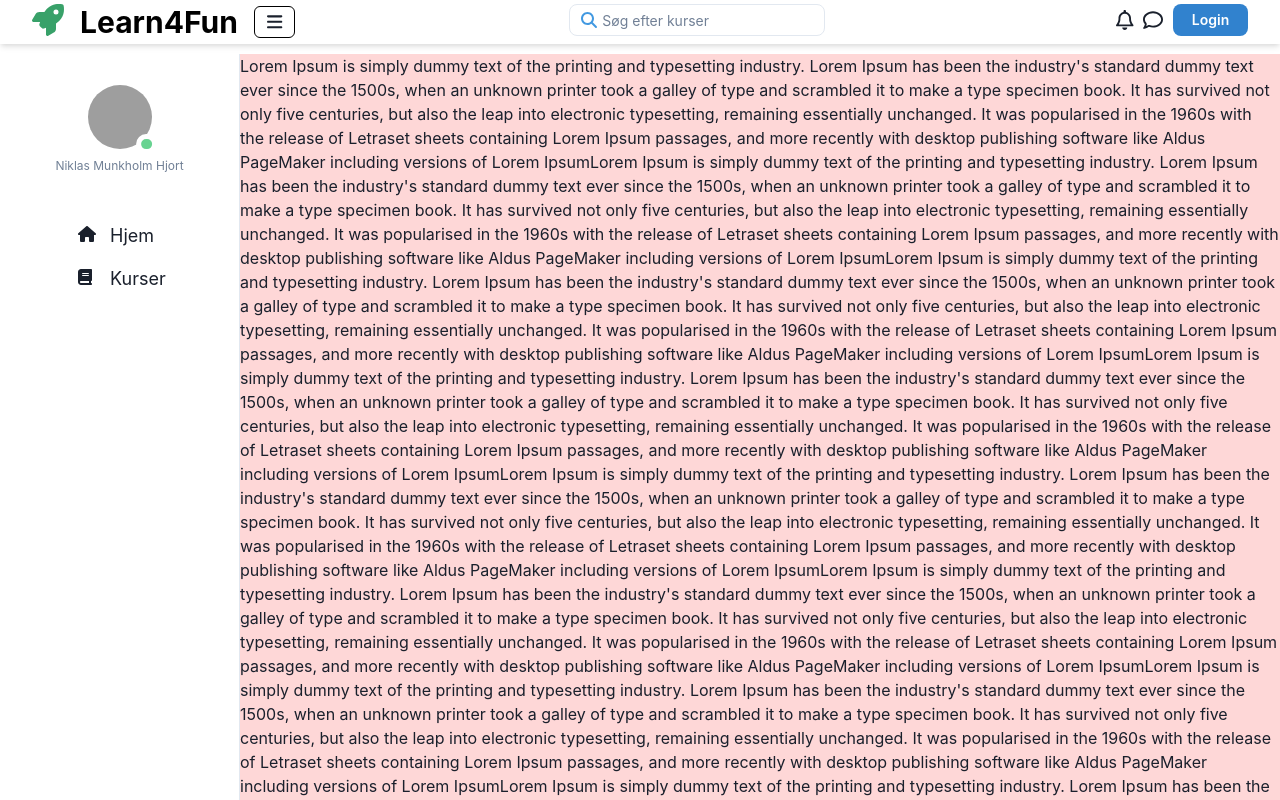
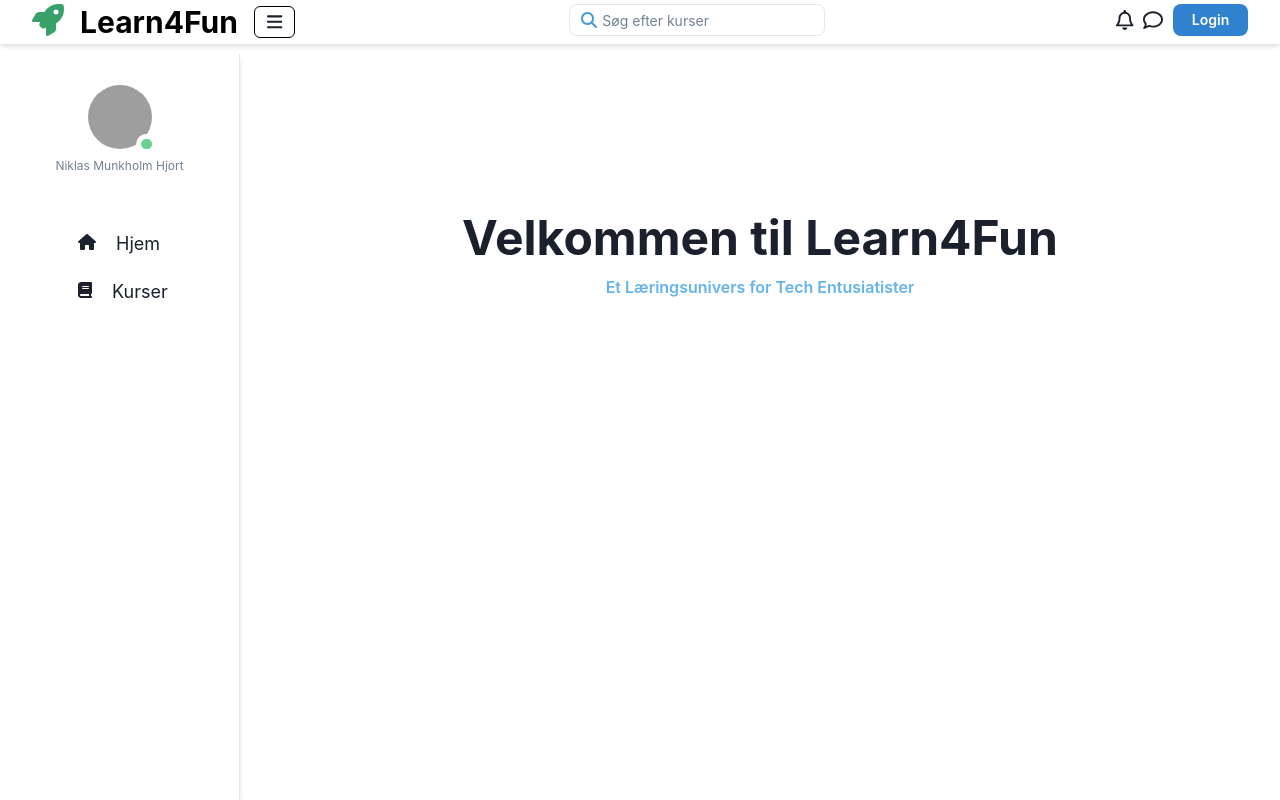
Before and after one commit to nikl1425/NextTsL4F, a Next.js app: page / in a window 1280 px wide. Built offline with nearby package versions, Linux system fonts and the light colour scheme; grey boxes are pictures that could not be loaded.

Commit message:
working on hero

```diff
--- a/pages/index.tsx
+++ b/pages/index.tsx
@@ -1,25 +1,26 @@
-
+import { Container, Stack, Heading, Text, Center } from "@chakra-ui/react"
 
 export default function Home() {
   return (
     <>
-     <span>
-      {"Lorem Ipsum is simply dummy text of the printing and typesetting industry. Lorem Ipsum has been the industry's standard dummy text ever since the 1500s, when an unknown printer took a galley of type and scrambled it to make a type specimen book. It has survived not only five centuries, but also the leap into electronic typesetting, remaining essentially unchanged. It was popularised in the 1960s with the release of Letraset sheets containing Lorem Ipsum passages, and more recently with desktop publishing software like Aldus PageMaker including versions of Lorem Ipsum"}
-      {"Lorem Ipsum is simply dummy text of the printing and typesetting industry. Lorem Ipsum has been the industry's standard dummy text ever since the 1500s, when an unknown printer took a galley of type and scrambled it to make a type specimen book. It has survived not only five centuries, but also the leap into electronic typesetting, remaining essentially unchanged. It was popularised in the 1960s with the release of Letraset sheets containing Lorem Ipsum passages, and more recently with desktop publishing software like Aldus PageMaker including versions of Lorem Ipsum"}
-      {"Lorem Ipsum is simply dummy text of the printing and typesetting industry. Lorem Ipsum has been the industry's standard dummy text ever since the 1500s, when an unknown printer took a galley of type and scrambled it to make a type specimen book. It has survived not only five centuries, but also the leap into electronic typesetting, remaining essentially unchanged. It was popularised in the 1960s with the release of Letraset sheets containing Lorem Ipsum passages, and more recently with desktop publishing software like Aldus PageMaker including versions of Lorem Ipsum"}
-      {"Lorem Ipsum is simply dummy text of the printing and typesetting industry. Lorem Ipsum has been the industry's standard dummy text ever since the 1500s, when an unknown printer took a galley of type and scrambled it to make a type specimen book. It has survived not only five centuries, but also the leap into electronic typesetting, remaining essentially unchanged. It was popularised in the 1960s with the release of Letraset sheets containing Lorem Ipsum passages, and more recently with desktop publishing software like Aldus PageMaker including versions of Lorem Ipsum"}
-      {"Lorem Ipsum is simply dummy text of the printing and typesetting industry. Lorem Ipsum has been the industry's standard dummy text ever since the 1500s, when an unknown printer took a galley of type and scrambled it to make a type specimen book. It has survived not only five centuries, but also the leap into electronic typesetting, remaining essentially unchanged. It was popularised in the 1960s with the release of Letraset sheets containing Lorem Ipsum passages, and more recently with desktop publishing software like Aldus PageMaker including versions of Lorem Ipsum"}
-      {"Lorem Ipsum is simply dummy text of the printing and typesetting industry. Lorem Ipsum has been the industry's standard dummy text ever since the 1500s, when an unknown printer took a galley of type and scrambled it to make a type specimen book. It has survived not only five centuries, but also the leap into electronic typesetting, remaining essentially unchanged. It was popularised in the 1960s with the release of Letraset sheets containing Lorem Ipsum passages, and more recently with desktop publishing software like Aldus PageMaker including versions of Lorem Ipsum"}
-      {"Lorem Ipsum is simply dummy text of the printing and typesetting industry. Lorem Ipsum has been the industry's standard dummy text ever since the 1500s, when an unknown printer took a galley of type and scrambled it to make a type specimen book. It has survived not only five centuries, but also the leap into electronic typesetting, remaining essentially unchanged. It was popularised in the 1960s with the release of Letraset sheets containing Lorem Ipsum passages, and more recently with desktop publishing software like Aldus PageMaker including versions of Lorem Ipsum"}
-      {"Lorem Ipsum is simply dummy text of the printing and typesetting industry. Lorem Ipsum has been the industry's standard dummy text ever since the 1500s, when an unknown printer took a galley of type and scrambled it to make a type specimen book. It has survived not only five centuries, but also the leap into electronic typesetting, remaining essentially unchanged. It was popularised in the 1960s with the release of Letraset sheets containing Lorem Ipsum passages, and more recently with desktop publishing software like Aldus PageMaker including versions of Lorem Ipsum"}
-      {"Lorem Ipsum is simply dummy text of the printing and typesetting industry. Lorem Ipsum has been the industry's standard dummy text ever since the 1500s, when an unknown printer took a galley of type and scrambled it to make a type specimen book. It has survived not only five centuries, but also the leap into electronic typesetting, remaining essentially unchanged. It was popularised in the 1960s with the release of Letraset sheets containing Lorem Ipsum passages, and more recently with desktop publishing software like Aldus PageMaker including versions of Lorem Ipsum"}
-      {"Lorem Ipsum is simply dummy text of the printing and typesetting industry. Lorem Ipsum has been the industry's standard dummy text ever since the 1500s, when an unknown printer took a galley of type and scrambled it to make a type specimen book. It has survived not only five centuries, but also the leap into electronic typesetting, remaining essentially unchanged. It was popularised in the 1960s with the release of Letraset sheets containing Lorem Ipsum passages, and more recently with desktop publishing software like Aldus PageMaker including versions of Lorem Ipsum"}
-      {"Lorem Ipsum is simply dummy text of the printing and typesetting industry. Lorem Ipsum has been the industry's standard dummy text ever since the 1500s, when an unknown printer took a galley of type and scrambled it to make a type specimen book. It has survived not only five centuries, but also the leap into electronic typesetting, remaining essentially unchanged. It was popularised in the 1960s with the release of Letraset sheets containing Lorem Ipsum passages, and more recently with desktop publishing software like Aldus PageMaker including versions of Lorem Ipsum"}
-      {"Lorem Ipsum is simply dummy text of the printing and typesetting industry. Lorem Ipsum has been the industry's standard dummy text ever since the 1500s, when an unknown printer took a galley of type and scrambled it to make a type specimen book. It has survived not only five centuries, but also the leap into electronic typesetting, remaining essentially unchanged. It was popularised in the 1960s with the release of Letraset sheets containing Lorem Ipsum passages, and more recently with desktop publishing software like Aldus PageMaker including versions of Lorem Ipsum"}
-      {"Lorem Ipsum is simply dummy text of the printing and typesetting industry. Lorem Ipsum has been the industry's standard dummy text ever since the 1500s, when an unknown printer took a galley of type and scrambled it to make a type specimen book. It has survived not only five centuries, but also the leap into electronic typesetting, remaining essentially unchanged. It was popularised in the 1960s with the release of Letraset sheets containing Lorem Ipsum passages, and more recently with desktop publishing software like Aldus PageMaker including versions of Lorem Ipsum"}
-      {"Lorem Ipsum is simply dummy text of the printing and typesetting industry. Lorem Ipsum has been the industry's standard dummy text ever since the 1500s, when an unknown printer took a galley of type and scrambled it to make a type specimen book. It has survived not only five centuries, but also the leap into electronic typesetting, remaining essentially unchanged. It was popularised in the 1960s with the release of Letraset sheets containing Lorem Ipsum passages, and more recently with desktop publishing software like Aldus PageMaker including versions of Lorem Ipsum"}
-      {"Lorem Ipsum is simply dummy text of the printing and typesetting industry. Lorem Ipsum has been the industry's standard dummy text ever since the 1500s, when an unknown printer took a galley of type and scrambled it to make a type specimen book. It has survived not only five centuries, but also the leap into electronic typesetting, remaining essentially unchanged. It was popularised in the 1960s with the release of Letraset sheets containing Lorem Ipsum passages, and more recently with desktop publishing software like Aldus PageMaker including versions of Lorem Ipsum"}
-     </span>
+    <Container h={'100%'} maxW={'7xl'} >
+      <Center h={400}>
+      <Stack align={'center'}>
+        <Stack>
+          <Heading
+          as={'h1'}
+          fontWeight={'bold'}
+          fontSize={{ base: '2xl', sm: '3xl', lg: '5xl' }}>
+            Velkommen til Learn4Fun
+          </Heading>
+          <Text as={'h2'} fontSize={{base: 'lg', small: 'md'}} textAlign={'center'} fontWeight={'semibold'} color={'blue.300'}>
+            Et Læringsunivers for Tech Entusiatister
+          </Text>
+        </Stack>
+      </Stack>
+      </Center>
+
+    </Container>
     </>
   )
 }
--- a/pages/layout.tsx
+++ b/pages/layout.tsx
@@ -27,10 +27,10 @@ const Layout: FC<Props> = ({ children }) => {
                 </Box>
                 <Box className="sideBar" h='100%' marginTop='10px' overflow='hidden'  bg='white'>
                     <Flex height="full" >
-                            <Box height="full" w={sideBarActive ? `${SIDEBAR_WIDTH}px` : '0%'} transition="1s ease-in-out">
+                            <Box bg='white' boxShadow='md' zIndex={0} height="full" w={sideBarActive ? `${SIDEBAR_WIDTH}px` : '0%'} transition="1s ease-in-out">
                                     <SideBar active={sideBarActive} title="sidebar" />
                             </Box>
-                            <Box bg='red.100' w="100%" h='100%' overflowY='auto' >
+                            <Box mx={2} zIndex={1} bg='white' w="100%" h='100%' overflowY='auto' >
                                 {children}
                                 <Footer />
                             </Box>
--- a/src/components/sidebar/NavItem.tsx
+++ b/src/components/sidebar/NavItem.tsx
@@ -1,5 +1,5 @@
 
-import { Link as ChakraLink, Box, Flex, Text, useColorModeValue } from '@chakra-ui/react';
+import { Link as ChakraLink, Box, Flex, Text, useColorModeValue, Center, Stack } from '@chakra-ui/react';
 import FontAwesomeWrap from '../Icons/FontAwesomeWrap';
 import React, { FC } from 'react';
 import { IconDefinition } from '@fortawesome/free-solid-svg-icons';
@@ -12,6 +12,7 @@ const NavItem: FC<{ icon: IconDefinition, name: string, link: string }> = ({ ico
       <Flex
         p="2"
         mx="2"
+        my="2"
         borderRadius="lg"
         role="group"
         cursor="pointer"
@@ -21,18 +22,15 @@ const NavItem: FC<{ icon: IconDefinition, name: string, link: string }> = ({ ico
         }}
       >
         <Box marginLeft="30%" >
-          <Flex>
-            <Box w="5" marginRight="2">
+          <Stack spacing={4} direction='row'>
+            <Box height={6}>
               {icon && (<FontAwesomeIcon size='1x' icon={icon} />)}
             </Box>
-            <Box>
+            <Box height={6}>
               {name && (<Text marginLeft='1' fontSize='lg' fontWeight='md'>{name}</Text>)}
             </Box>
-          </Flex>
-
+          </Stack>
         </Box>
-
-
       </Flex>
     </ChakraLink>
   );
--- a/src/components/sidebar/SideBar.tsx
+++ b/src/components/sidebar/SideBar.tsx
@@ -41,7 +41,7 @@ const SideBarContent: FC<{active: boolean}> = (active) => {
                     <Center>
                         {active ? (<Wrap marginLeft="auto" marginRight="auto">
                             <WrapItem>
-                                <Avatar size='lg' name={name} src='https://bit.ly/kent-c-dodds'><AvatarBadge boxSize='0.8em' bg='green.300' /></Avatar>
+                                <Avatar display="block" size='lg' name={name} src='https://bit.ly/kent-c-dodds'><AvatarBadge boxSize='0.8em' bg='green.300' /></Avatar>
                             </WrapItem>
                         </Wrap>) : <Box></Box>}
 
```
